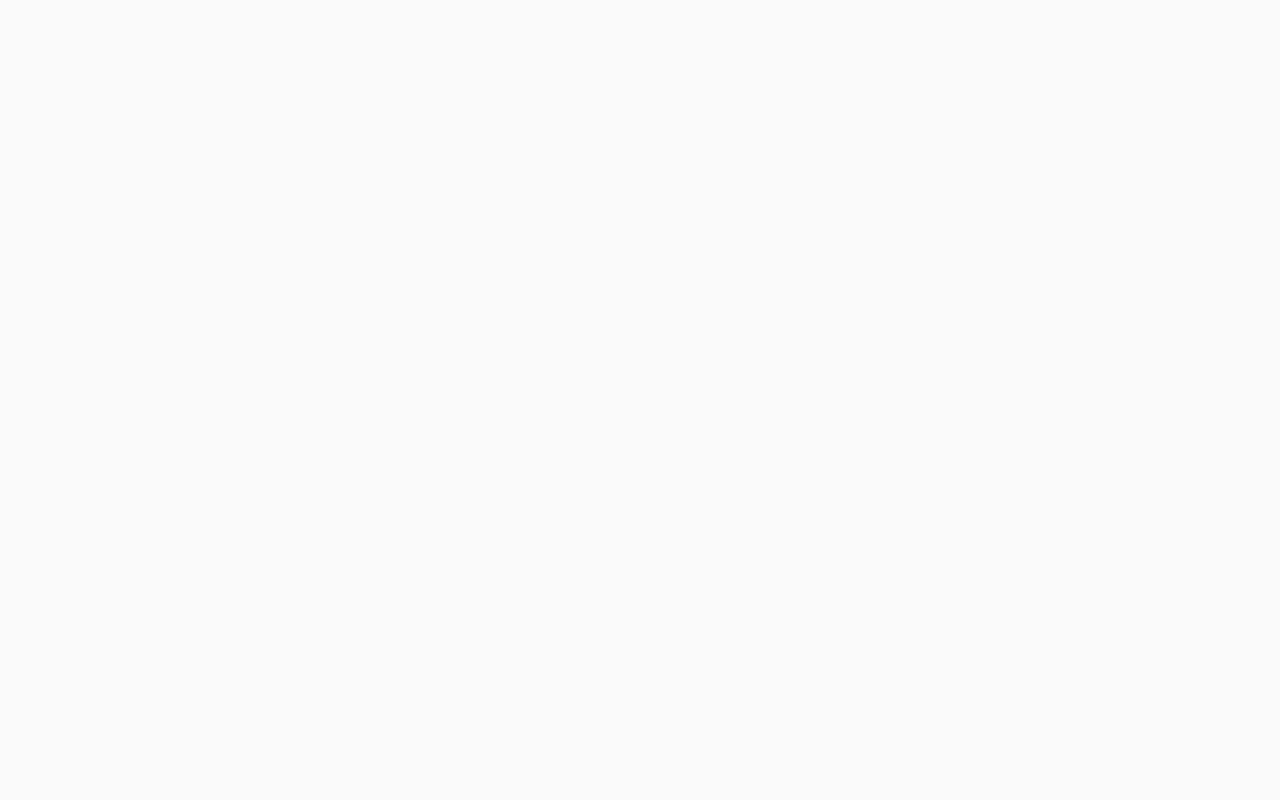
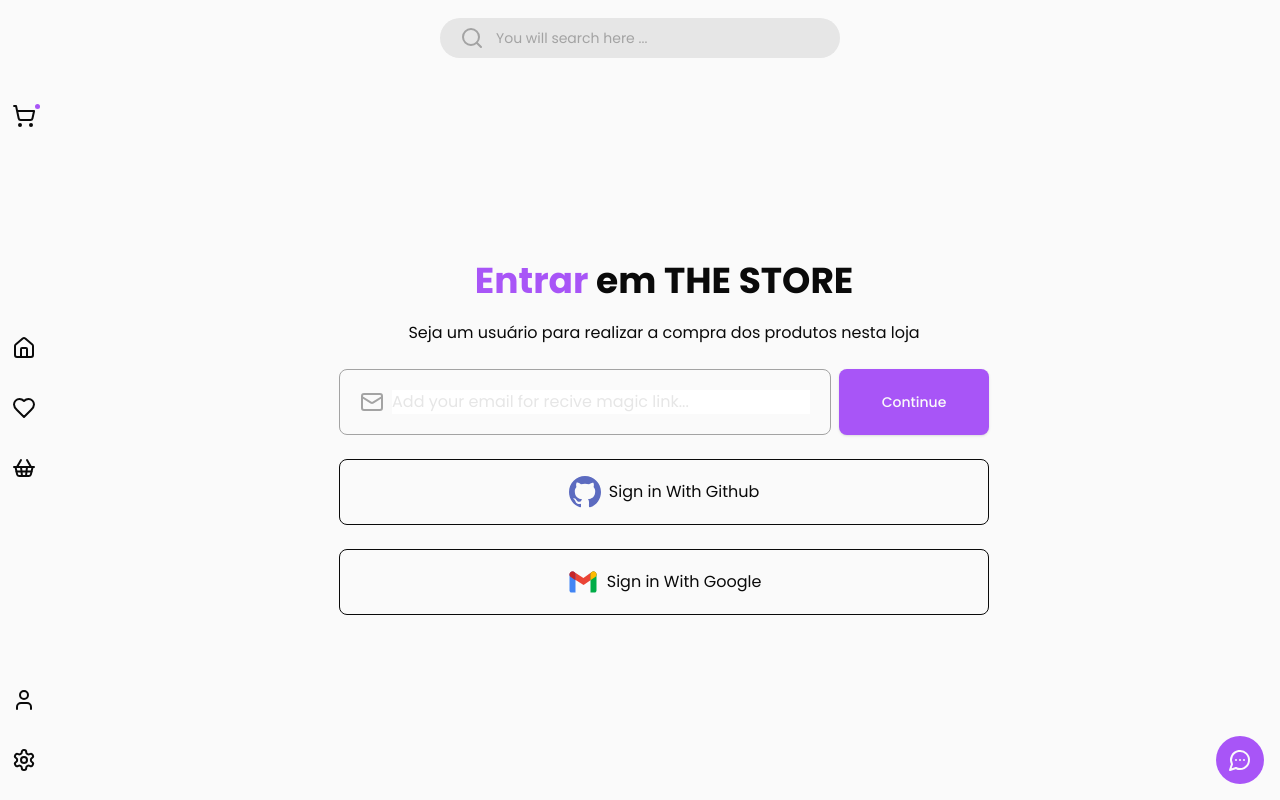
Before and after one commit to ClemilsonAzevedo/TheStore, a React (Vite) app in the folder web/: page /login in a window 1280 px wide. Before the commit this address had no page. Built offline with nearby package versions, Linux system fonts and the light colour scheme.

Commit message:
Feat: Login page

```diff
--- /dev/null
+++ b/web/src/pages/login/index.tsx
@@ -0,0 +1,51 @@
+import { Button } from '@/components/ui/button'
+import gmailLogo from '../../assets/gmail.svg'
+import githubLogo from '../../assets/github.svg'
+import { Mail } from 'lucide-react'
+
+export function Login() {
+	return (
+		<section className='w-full grid place-content-center'>
+			<div className='flex flex-col justify-center items-center gap-5 mb-6'>
+				<h2 className='font-bold text-4xl text-center'>
+					<span className='text-violet-500'>Entrar</span> em THE STORE
+				</h2>
+				<p className='text-base text-center'>
+					Seja um usuário para realizar a compra dos produtos nesta loja
+				</p>
+			</div>
+			<div className='flex flex-col gap-6'>
+				<form className='flex gap-2 items-center'>
+					<div className='flex items-center gap-2 border border-neutral-600 rounded-lg w-[492px] p-5 '>
+						<Mail className='text-neutral-600' size={24} />
+						<input
+							type='email'
+							placeholder='Add your email for recive magic link...'
+							className='flex-1 outline-none placeholder:text-neutral-400 text-neutral-950'
+						/>
+					</div>
+					<Button
+						type='submit'
+						className='py-5 h-full w-[150px] rounded-lg bg-violet-500 hover:bg-violet-500/70 transition'
+					>
+						Continue
+					</Button>
+				</form>
+				<a
+					href='http://'
+					className='flex items-center gap-2 border justify-center py-4 border-neutral-950 rounded-lg hover:text-violet-500 hover:border-violet-500 transition'
+				>
+					<img src={githubLogo} alt='social media' />
+					Sign in With Github
+				</a>
+				<a
+					href='http://'
+					className='flex items-center gap-2 border justify-center py-4 border-neutral-950 rounded-lg hover:text-violet-500 hover:border-violet-500 transition'
+				>
+					<img src={gmailLogo} alt='social media' />
+					Sign in With Google
+				</a>
+			</div>
+		</section>
+	)
+}
--- a/web/src/routes.tsx
+++ b/web/src/routes.tsx
@@ -4,6 +4,7 @@ import { Home } from './pages/home'
 import { LovedProducts } from './pages/loved-products'
 import SignUp from './pages/sign-up'
 import { Cart } from './pages/cart'
+import { Login } from './pages/login'
 
 export default function Routes() {
 	return (
@@ -48,6 +49,14 @@ export default function Routes() {
 					</LayoutDefault>
 				}
 			/>
+			<Route
+				path='/login'
+				element={
+					<LayoutDefault>
+						<Login />
+					</LayoutDefault>
+				}
+			/>
 		</RoutesDOM>
 	)
 }
```
